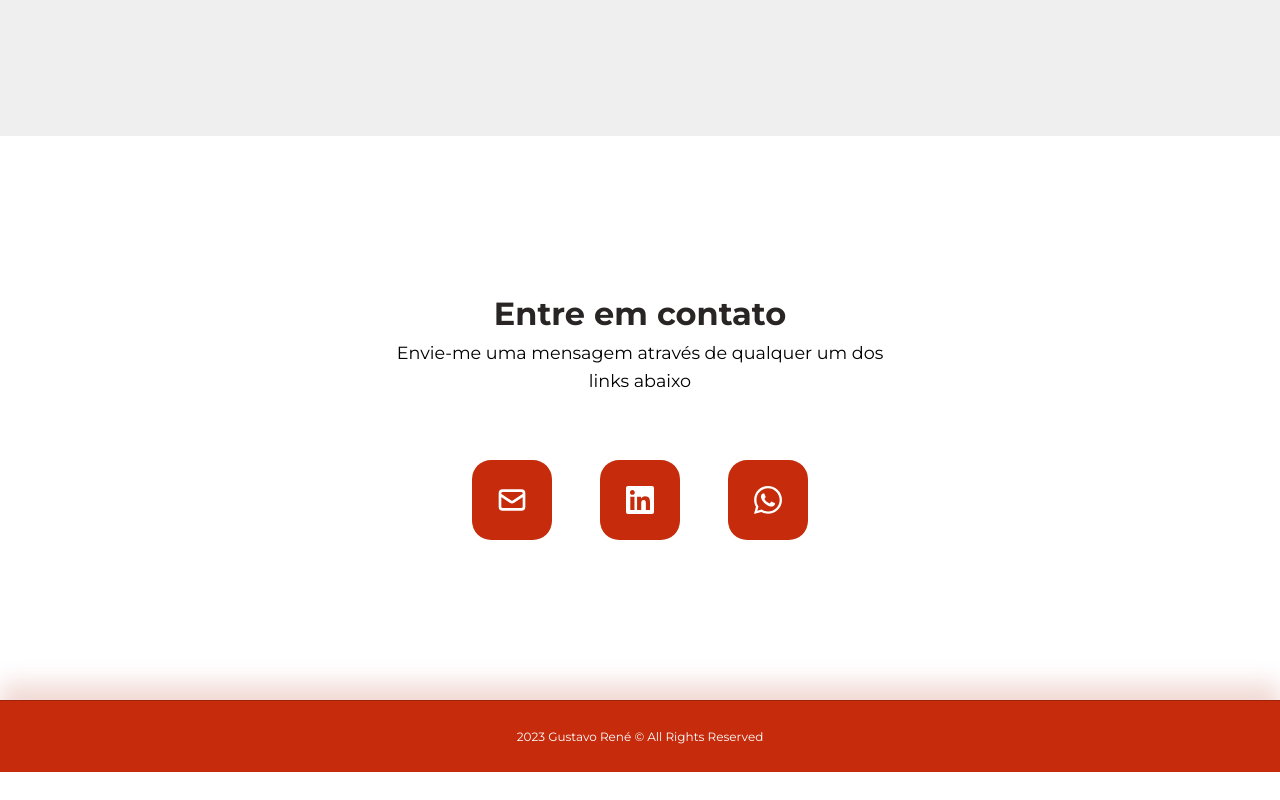
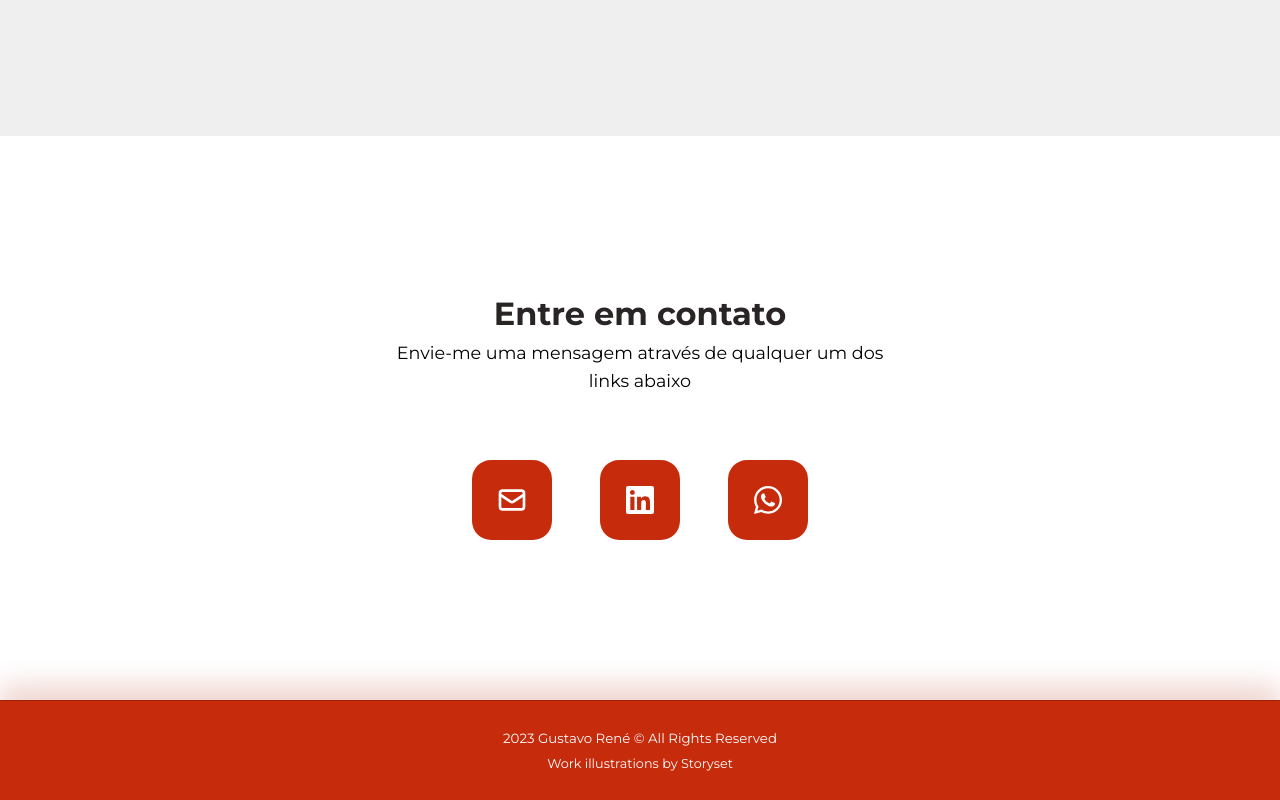
Before and after one commit to gustavorenedev/portfolio-react, a React (Create React App) app: page / in a window 1280 px wide. Shown: the part 4808-5608 px from the top of the page. Before the commit the page ends 5580 px from the top, so only its background shows below. Built offline with nearby package versions, Linux system fonts and the light colour scheme.

Commit message:
Updated footer

```diff
--- a/src/sections/footer/Footer.jsx
+++ b/src/sections/footer/Footer.jsx
@@ -4,7 +4,8 @@ const Footer = () => {
   return (
     <footer>
         <div className="footer__copyright">
-          <small>2023 Gustavo René &copy; All Rights Reserved</small>
+          <small>2023 Gustavo René &copy; All Rights Reserved</small> <br/>
+          <a href="https://storyset.com/work">Work illustrations by Storyset</a>
         </div>
     </footer>
   )
--- a/src/sections/footer/footer.css
+++ b/src/sections/footer/footer.css
@@ -6,8 +6,13 @@ footer {
 }
 
 .footer__copyright {
+    font-size: 1rem;
     color: white;
     text-align: center;
     border-top: 1px solid rgba(0, 0, 0, 0.2);
     padding: 1.5rem 0;
 }
+
+.footer__copyright a {
+    font-size: 0.8rem;
+}
```
